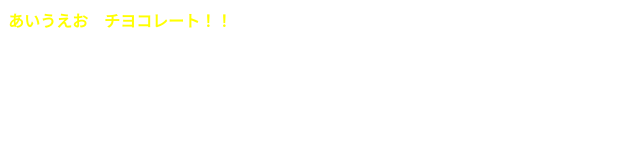
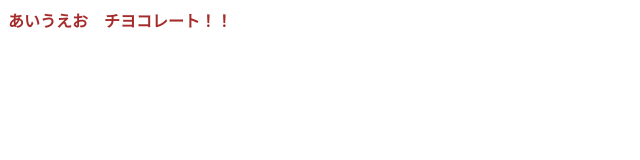
Before and after one commit to Keigo77/2024-04-29, a plain HTML site: page index.html in a window 1280 px wide. Shown: the whole page, without its empty margins (0-640 px from the left). Drawn offline with Linux system fonts and the light colour scheme.

Commit message:
Update index.html

```diff
--- a/index.html
+++ b/index.html
@@ -5,6 +5,6 @@
     <title>タイトル</title>
   </head>
 <body>
-  <strong style="color:yellow">あいうえお　チヨコレート！！</strong>
+  <strong style="color:brown">あいうえお　チヨコレート！！</strong>
 </body>
 </html>
```
